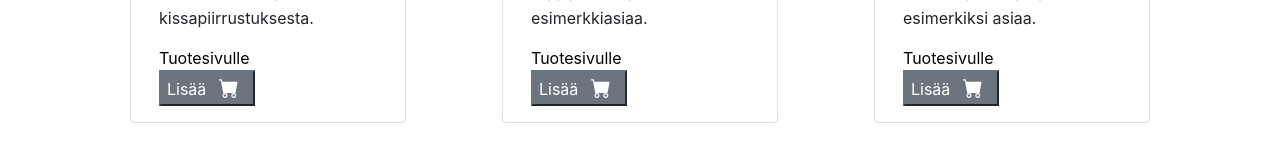
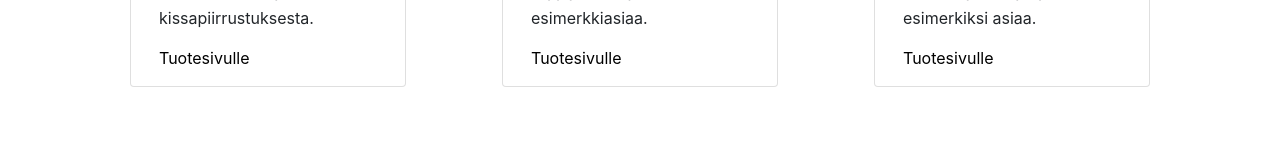
Before and after one commit to Opiskeluprojektit/Verkkopalvelu-front, a React (Create React App) app: page / in a window 1280 px wide. Shown: the part 428-588 px from the top of the page. Built offline with nearby package versions, Linux system fonts and the light colour scheme; no server answers; some icons are missing; a web font is replaced by a local one.

Commit message:
korin poisto etusivulta

```diff
--- a/src/inc/Kotisivu.js
+++ b/src/inc/Kotisivu.js
@@ -20,9 +20,6 @@ export default function Kotisivu(addToCart) {
             <h5 className="card-title">Kissa</h5>
             <p className="card-text">Esimerkkitekstiä kissapiirrustuksesta.</p>
             <a href="#" className="tuotesivulle">Tuotesivulle</a><br></br>
-
-            {/* <button class="btn-primary" type="button" onClick={e => addToCart(tuote)}>Lisää</button> OSTOSKORI/AK*/}
-            <button class="btn-secondary" type="button">Lisää <i className="bi bi-cart-fill mx-2"></i></button>
         </div>
         </div>
         <div className="card col m-5">
@@ -37,8 +34,6 @@ export default function Kotisivu(addToCart) {
             <h5 className="card-title">Puut</h5>
             <p className="card-text">Maalauksesta esimerkkiasiaa.</p>
             <a href="#" className="tuotesivulle">Tuotesivulle</a><br></br>
-            {/* <button class="btn-primary" type="button" onClick={e => addToCart(tuote)}>Lisää</button> OSTOSKORI/AK*/}
-            <button class="btn-secondary" type="button">Lisää <i className="bi bi-cart-fill mx-2"></i></button>
         </div>
         </div>
         <div className="card col m-5">
@@ -53,12 +48,9 @@ export default function Kotisivu(addToCart) {
             <h5 className="card-title">Elefantti</h5>
             <p className="card-text">Norsu-valokuvasta esimerkiksi asiaa.</p>
             <a href="#" className="tuotesivulle">Tuotesivulle</a><br></br>
-            {/* <button class="btn-primary" type="button" onClick={e => addToCart(tuote)}>Lisää</button> OSTOSKORI/AK */}
-            <button class="btn-secondary" type="button">Lisää <i className="bi bi-cart-fill mx-2"></i></button>
         </div>
         </div>
         </div>
-
         <div className="row maisemajulisteet d-flex justify-content-center">
             <div className="card card2">
                 <div className="card-body top-card-maisemajulisteet">
```
